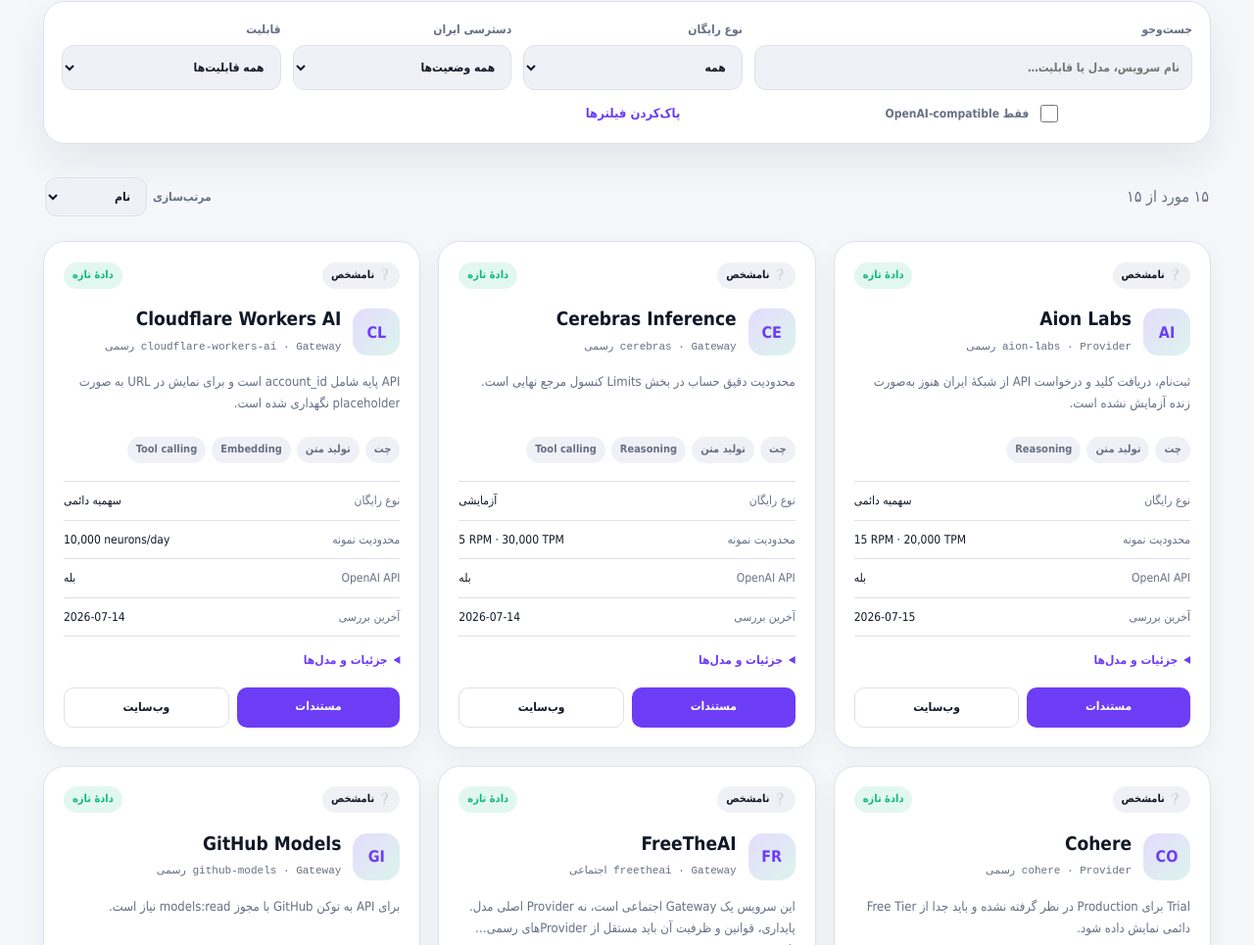
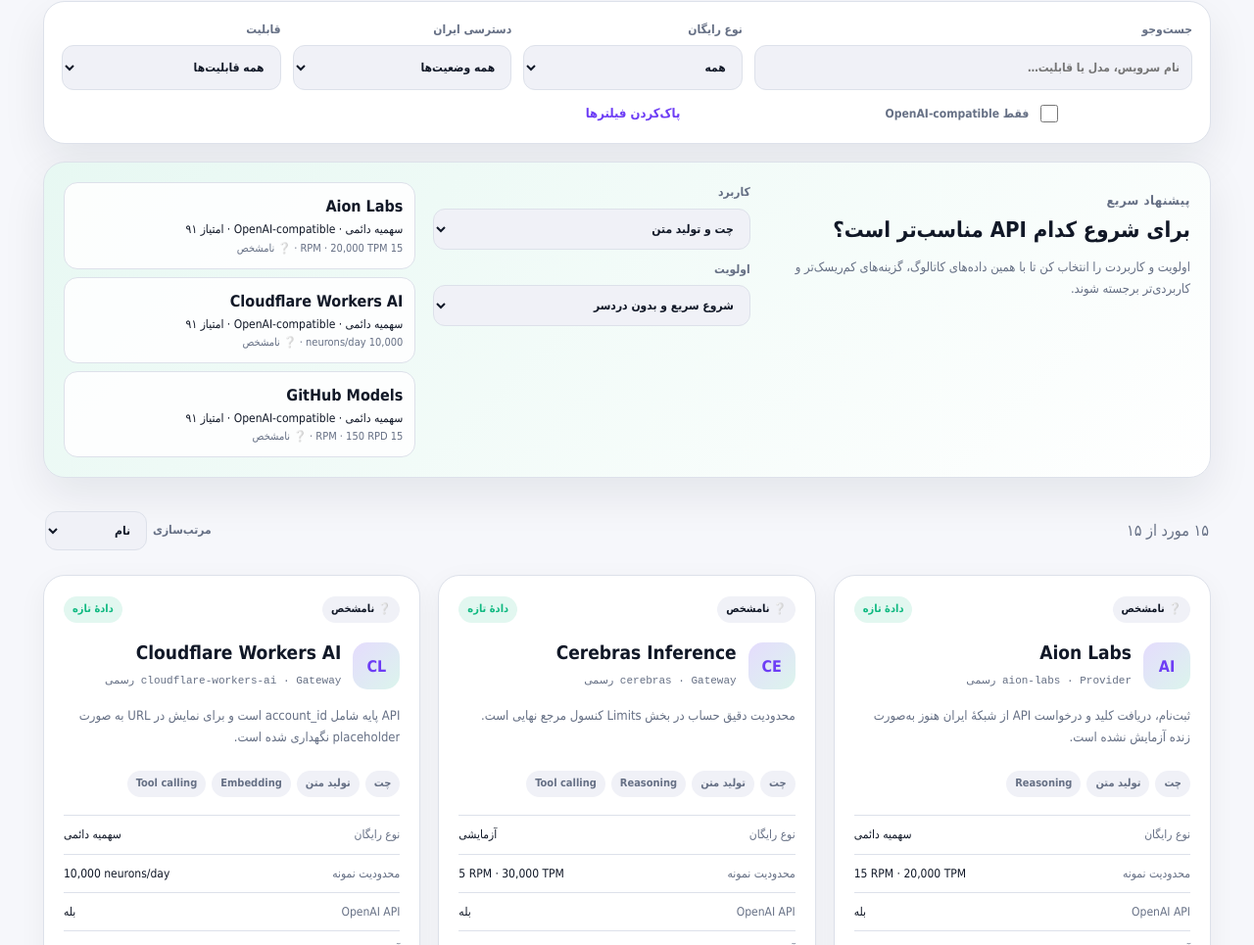
Before and after one commit to alirezasafaei-dev/awesome-free-llm-apis-ir, a website: page site/index.html in a window 1280 px wide. Shown: the part 900-1865 px from the top of the page at 98% size. Drawn offline with Linux system fonts and the light colour scheme; files whose address does not match are found by name.

```diff
--- a/site/app.js
+++ b/site/app.js
@@ -37,7 +37,8 @@
 const elements = Object.fromEntries([
   "provider-grid", "provider-template", "loading", "error", "empty", "result-count",
   "catalog-updated", "search", "free-type", "access-status", "capability", "openai-only",
-  "sort", "filters", "reset-filters", "theme-toggle", "stat-total", "stat-free", "stat-openai", "stat-fresh"
+  "sort", "filters", "reset-filters", "theme-toggle", "stat-total", "stat-free", "stat-openai", "stat-fresh",
+  "advisor-usecase", "advisor-priority", "advisor-results"
 ].map((id) => [id, document.getElementById(id)]));
 
 let providers = [];
@@ -161,11 +162,57 @@
   return card;
 }
 
+function usecaseCapabilities(usecase) {
+  const map = {
+    chat: ["chat", "text_generation"],
+    coding: ["tool_calling", "structured_output"],
+    reasoning: ["reasoning"],
+    embeddings: ["embeddings"]
+  };
+  return map[usecase] ?? map.chat;
+}
+
+function recommendationScore(provider, usecase, priority) {
+  const capabilities = usecaseCapabilities(usecase);
+  let score = 0;
+  if (capabilities.some((capability) => provider.capabilities.includes(capability))) score += 35;
+  if (provider.api.openai_compatible) score += priority === "openai-compatible" ? 28 : 10;
+  if (provider.free_tier.type === "permanent_allowance") score += 18;
+  if (provider.free_tier.type === "free_models") score += 14;
+  if (provider.free_tier.requires_payment_method === false) score += priority === "low-friction" ? 20 : 8;
+  if (!isStale(provider)) score += priority === "fresh" ? 20 : 8;
+  if (provider.iran_access.status !== "unknown") score += priority === "iran-aware" ? 22 : 5;
+  if (["officially_unsupported", "verified_blocked"].includes(provider.iran_access.status)) score -= 12;
+  return score;
+}
+
+function renderAdvisor() {
+  const usecase = elements["advisor-usecase"].value;
+  const priority = elements["advisor-priority"].value;
+  const recommendations = providers
+    .map((provider) => ({ provider, score: recommendationScore(provider, usecase, priority) }))
+    .sort((a, b) => b.score - a.score || a.provider.name.localeCompare(b.provider.name, "en"))
+    .slice(0, 3);
+
+  elements["advisor-results"].replaceChildren(...recommendations.map(({ provider, score }) => {
+    const item = document.createElement("li");
+    const title = document.createElement("strong");
+    title.textContent = provider.name;
+    const meta = document.createElement("span");
+    meta.textContent = `${freeLabels[provider.free_tier.type] ?? provider.free_tier.type} · ${provider.api.openai_compatible ? "OpenAI-compatible" : "API اختصاصی"} · امتیاز ${score.toLocaleString("fa-IR")}`;
+    const reason = document.createElement("small");
+    reason.textContent = `${limitText(provider)} · ${accessLabels[provider.iran_access.status] ?? provider.iran_access.status}`;
+    item.append(title, meta, reason);
+    return item;
+  }));
+}
+
 function render() {
   const result = filteredProviders();
   elements["provider-grid"].replaceChildren(...result.map(createCard));
   elements["result-count"].textContent = `${result.length.toLocaleString("fa-IR")} مورد از ${providers.length.toLocaleString("fa-IR")}`;
   elements.empty.hidden = result.length !== 0;
+  renderAdvisor();
 }
 
 function setStats() {
@@ -201,6 +248,8 @@
   loadUrlFilters();
   elements.filters.addEventListener("input", render);
   elements.sort.addEventListener("change", render);
+  elements["advisor-usecase"].addEventListener("change", renderAdvisor);
+  elements["advisor-priority"].addEventListener("change", renderAdvisor);
   elements.filters.addEventListener("reset", () => setTimeout(() => { elements.sort.value = "name"; render(); }, 0));
 
   try {
--- a/site/index.html
+++ b/site/index.html
@@ -107,6 +107,35 @@
           <button id="reset-filters" class="reset-button" type="reset">پاک‌کردن فیلترها</button>
         </form>
 
+        <section class="advisor" aria-labelledby="advisor-title">
+          <div>
+            <p class="eyebrow">پیشنهاد سریع</p>
+            <h3 id="advisor-title">برای شروع کدام API مناسب‌تر است؟</h3>
+            <p>اولویت و کاربردت را انتخاب کن تا با همین داده‌های کاتالوگ، گزینه‌های کم‌ریسک‌تر و کاربردی‌تر برجسته شوند.</p>
+          </div>
+          <div class="advisor-controls">
+            <label>
+              <span>کاربرد</span>
+              <select id="advisor-usecase">
+                <option value="chat">چت و تولید متن</option>
+                <option value="coding">کدنویسی و Tool calling</option>
+                <option value="reasoning">استدلال و حل مسئله</option>
+                <option value="embeddings">Embedding و جست‌وجو</option>
+              </select>
+            </label>
+            <label>
+              <span>اولویت</span>
+              <select id="advisor-priority">
+                <option value="low-friction">شروع سریع و بدون دردسر</option>
+                <option value="iran-aware">شفافیت وضعیت ایران</option>
+                <option value="openai-compatible">سازگاری با OpenAI API</option>
+                <option value="fresh">دادهٔ تازه‌تر</option>
+              </select>
+            </label>
+          </div>
+          <ol id="advisor-results" class="advisor-results" aria-live="polite"></ol>
+        </section>
+
         <div class="results-bar">
           <p id="result-count" aria-live="polite">در حال بارگذاری…</p>
           <label class="sort-field">
--- a/site/styles.css
+++ b/site/styles.css
@@ -100,6 +100,17 @@
 .checkbox-field { justify-content: center; flex-direction: row !important; align-items: center; gap: 8px !important; }
 .checkbox-field input { width: 18px; height: 18px; accent-color: var(--primary); }
 .reset-button { align-self: center; border: 0; color: var(--primary); background: transparent; font-size: 13px; font-weight: 800; }
+.advisor { margin-top: 18px; padding: 20px; border: 1px solid var(--border); border-radius: var(--radius); background: linear-gradient(135deg, color-mix(in srgb, var(--accent) 10%, var(--surface)), var(--surface)); box-shadow: var(--shadow); display: grid; grid-template-columns: minmax(0, 1.2fr) minmax(260px, .9fr) minmax(260px, 1fr); gap: 18px; align-items: start; }
+.advisor h3 { margin: 0; font-size: 22px; }
+.advisor p { margin: 8px 0 0; color: var(--muted); font-size: 13px; }
+.advisor-controls { display: grid; gap: 10px; }
+.advisor-controls label { display: flex; flex-direction: column; gap: 6px; color: var(--muted); font-size: 12px; font-weight: 700; }
+.advisor-controls select { width: 100%; min-height: 42px; border: 1px solid var(--border); border-radius: 12px; background: var(--surface-soft); color: var(--text); padding: 8px 12px; outline: none; }
+.advisor-results { margin: 0; padding: 0; list-style: none; display: grid; gap: 8px; }
+.advisor-results li { padding: 10px 12px; border: 1px solid var(--border); border-radius: 14px; background: color-mix(in srgb, var(--surface) 88%, transparent); }
+.advisor-results strong, .advisor-results span, .advisor-results small { display: block; }
+.advisor-results span { color: var(--text); font-size: 12px; }
+.advisor-results small { color: var(--muted); font-size: 11px; }
 .results-bar { display: flex; align-items: center; justify-content: space-between; gap: 20px; margin: 24px 2px 16px; }
 .results-bar p { color: var(--muted); }
 .sort-field { flex-direction: row; align-items: center; }
@@ -146,6 +157,7 @@
   .hero { grid-template-columns: 1fr; }
   .hero-panel { grid-template-columns: repeat(3, 1fr); }
   .filters { grid-template-columns: repeat(2, 1fr); }
+  .advisor { grid-template-columns: 1fr; }
   .search-field { grid-column: 1 / -1; }
   .provider-grid { grid-template-columns: repeat(2, minmax(0, 1fr)); }
 }
```
Also changed, not shown: docs/CODING_AGENT_INTAKE.fa.md (added, +65 -0 lines), README.md.
